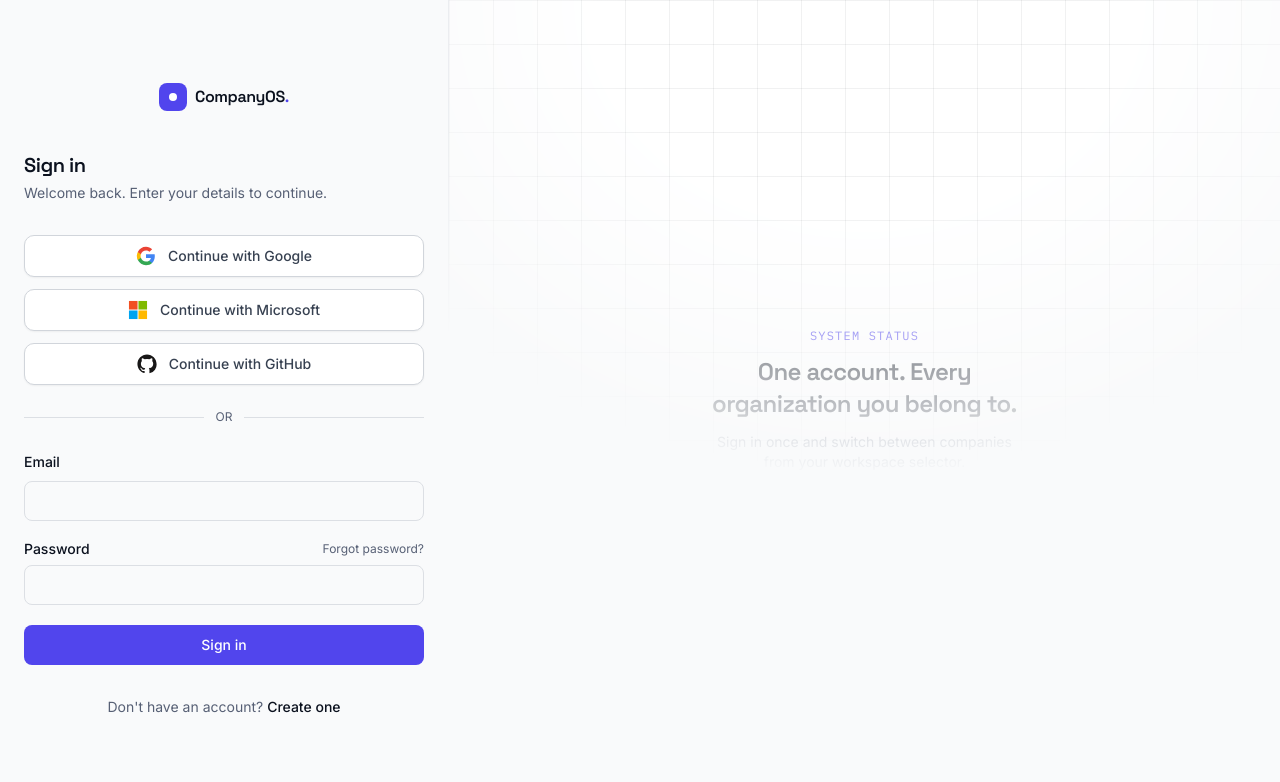
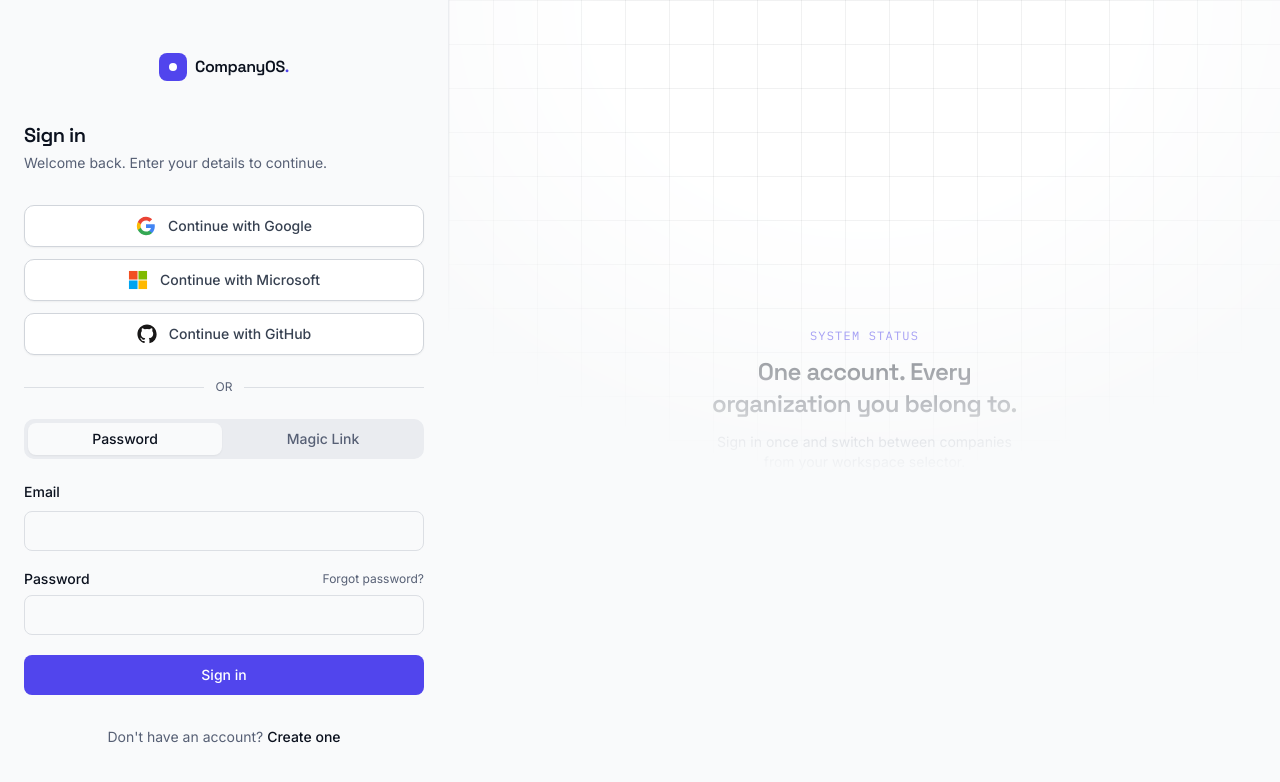
Before and after one commit to gt340/Companyos-ai-foundation-, a Next.js app: page /login in a window 1280 px wide. Shown: the top 782 px of the page. Built offline with nearby package versions, Linux system fonts and the light colour scheme.

Commit message:
Add password and magic link login options

```diff
--- a/src/app/(auth)/login/page.tsx
+++ b/src/app/(auth)/login/page.tsx
@@ -27,6 +27,7 @@ function LoginForm() {
     }
   }, [searchParams, toast]);
 
+  const [mode, setMode] = React.useState<"password" | "magic">("password");
   const [values, setValues] = React.useState<LoginInput>({ email: "", password: "" });
   const [errors, setErrors] = React.useState<Partial<Record<keyof LoginInput, string>>>({});
   const [loading, setLoading] = React.useState(false);
@@ -83,6 +84,28 @@ function LoginForm() {
         <div className="h-px flex-1 bg-border" />
       </div>
 
+      <div className="mb-5 flex gap-1 rounded-lg bg-muted p-1 text-sm">
+        <button
+          type="button"
+          onClick={() => setMode("password")}
+          className={`flex-1 rounded-md py-1.5 font-medium transition ${
+            mode === "password" ? "bg-background shadow-sm" : "text-muted-foreground"
+          }`}
+        >
+          Password
+        </button>
+        <button
+          type="button"
+          onClick={() => setMode("magic")}
+          className={`flex-1 rounded-md py-1.5 font-medium transition ${
+            mode === "magic" ? "bg-background shadow-sm" : "text-muted-foreground"
+          }`}
+        >
+          Magic Link
+        </button>
+      </div>
+
+      {mode === "password" ? (
         <form onSubmit={handleSubmit} noValidate className="space-y-5">
           <div className="space-y-2">
             <Label htmlFor="email">Email</Label>
@@ -120,6 +143,9 @@ function LoginForm() {
             Sign in
           </Button>
         </form>
+      ) : (
+        <MagicLinkForm redirectTo={searchParams.get("redirectTo") ?? undefined} />
+      )}
 
       <p className="mt-8 text-center text-sm text-muted-foreground">
         Don't have an account?{" "}
```
Lines whose indentation alone changed are shown as unchanged.
